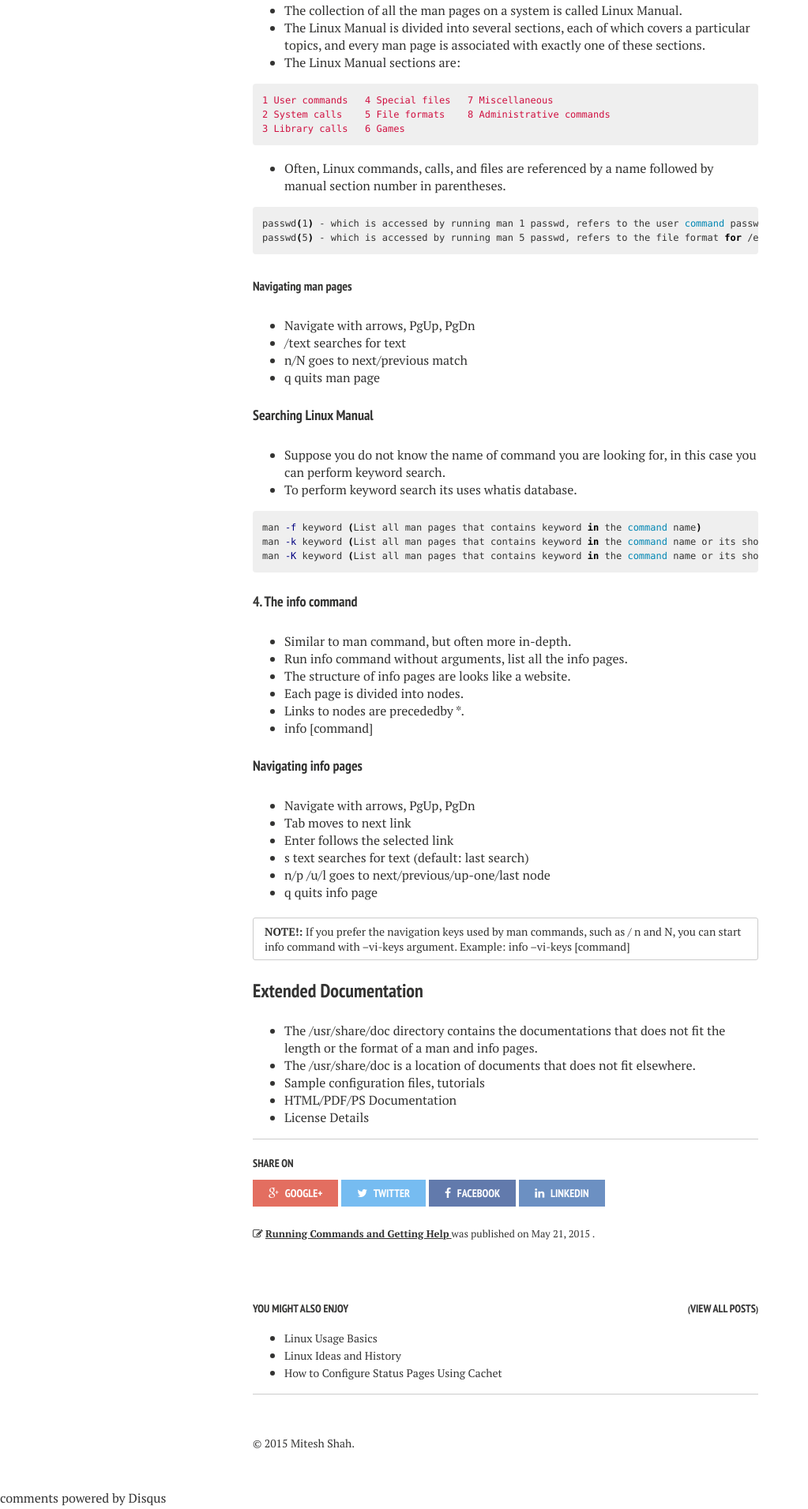
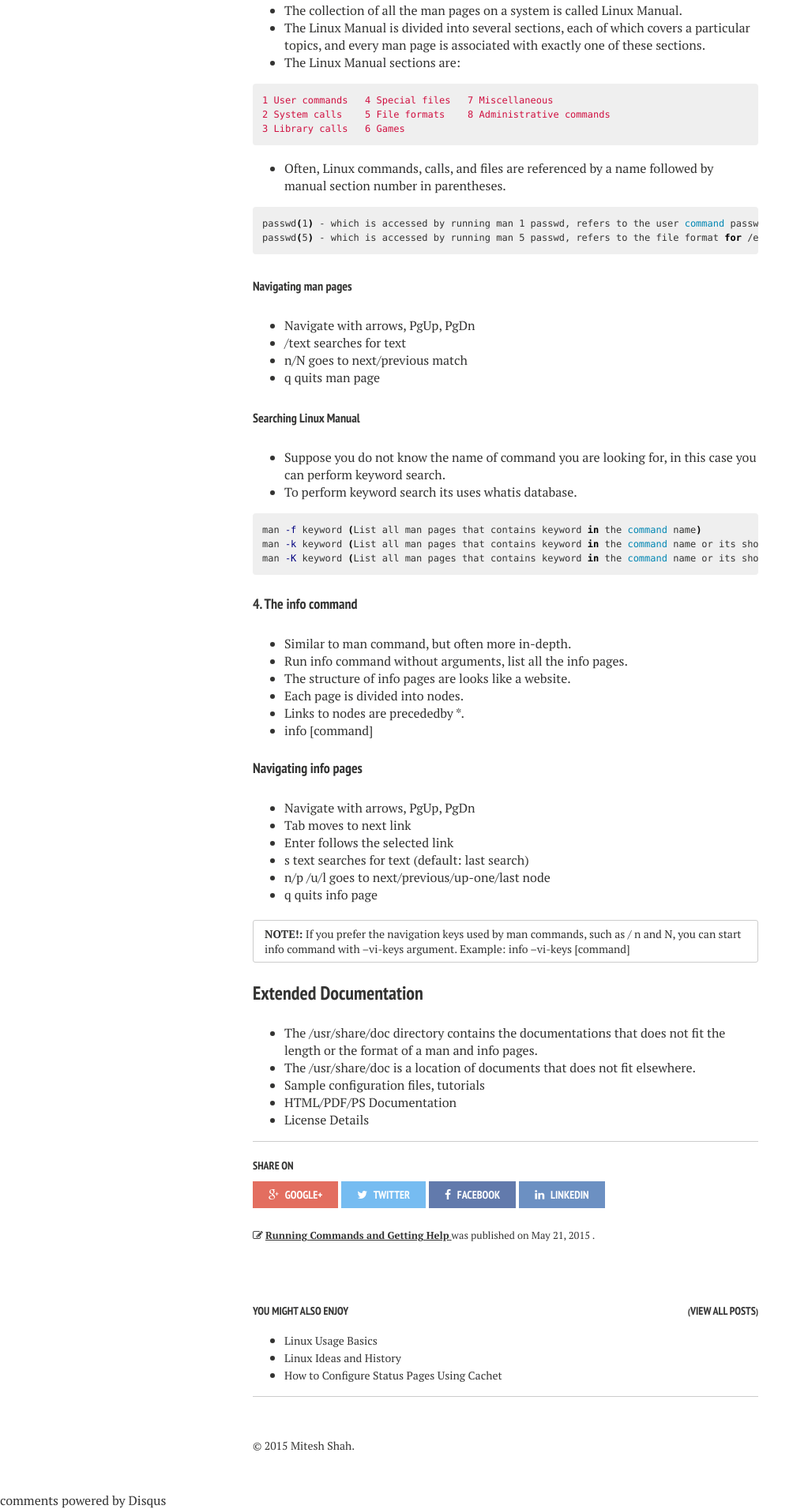
Before and after one commit to MiteshShah/miteshshah.github.io, a Jekyll site: the page built from _posts/linux/basics/2015-05-21-running-commands-and-getting-help.markdown, in a window 1280 px wide. Shown: the part 2541-4452 px from the top of the page at 79% size, without its empty margins (0-1023 px from the left). Built offline with Jekyll 4.4.1, drawn with Linux system fonts in a browser that asks for light colours; nearby versions of some CDN libraries; comment, search, counter and statistics services are not loaded.

Commit message:
Minor Fix

```diff
--- a/_posts/linux/basics/2015-05-21-running-commands-and-getting-help.markdown
+++ b/_posts/linux/basics/2015-05-21-running-commands-and-getting-help.markdown
@@ -138,7 +138,7 @@ passwd(5) - which is accessed by running man 5 passwd, refers to the file format
 * q quits man page
 
 
-#### Searching Linux Manual
+##### Searching Linux Manual
 
 * Suppose you do not know the name of command you are looking for, in this case you can perform keyword search.
 * To perform keyword search its uses whatis database.
```
